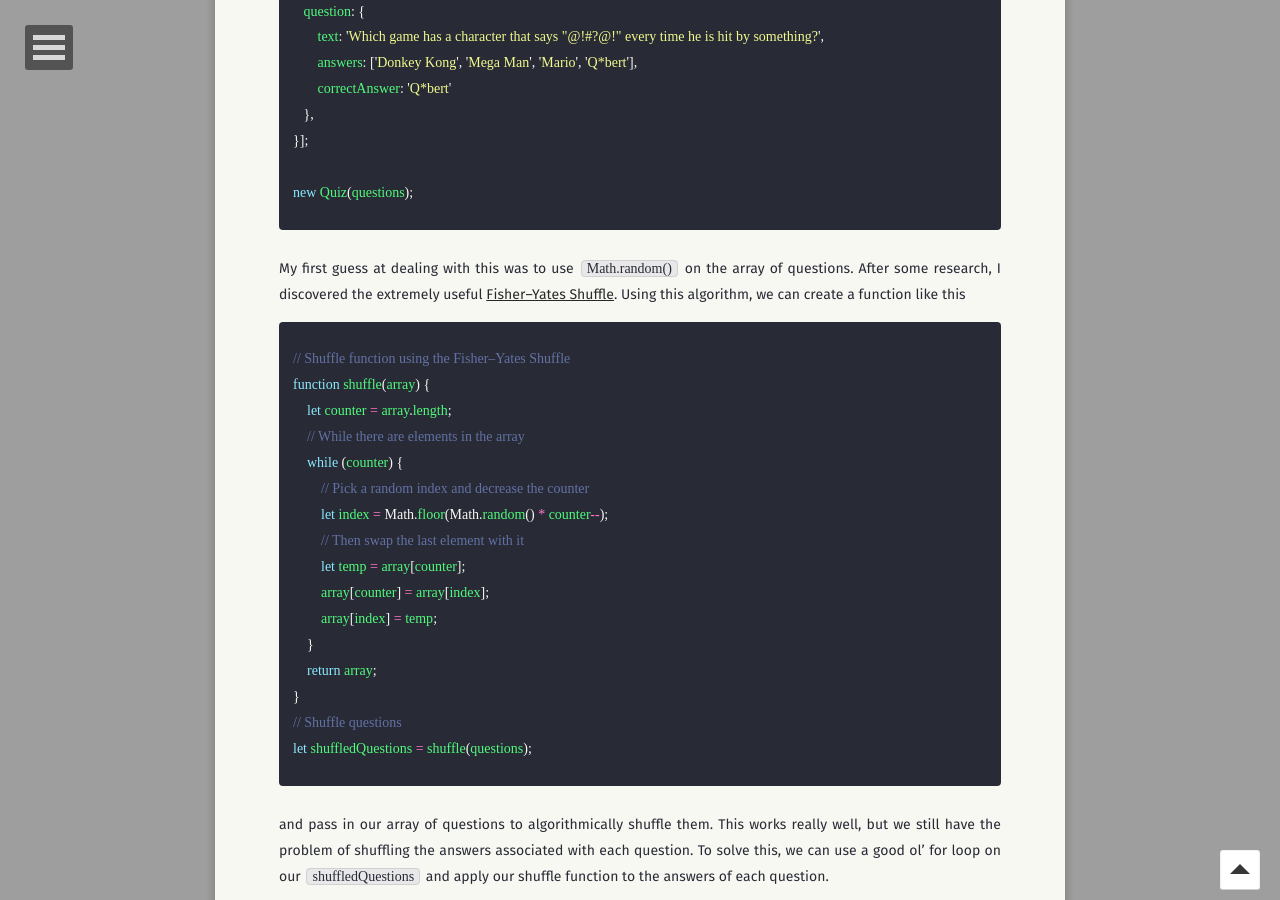
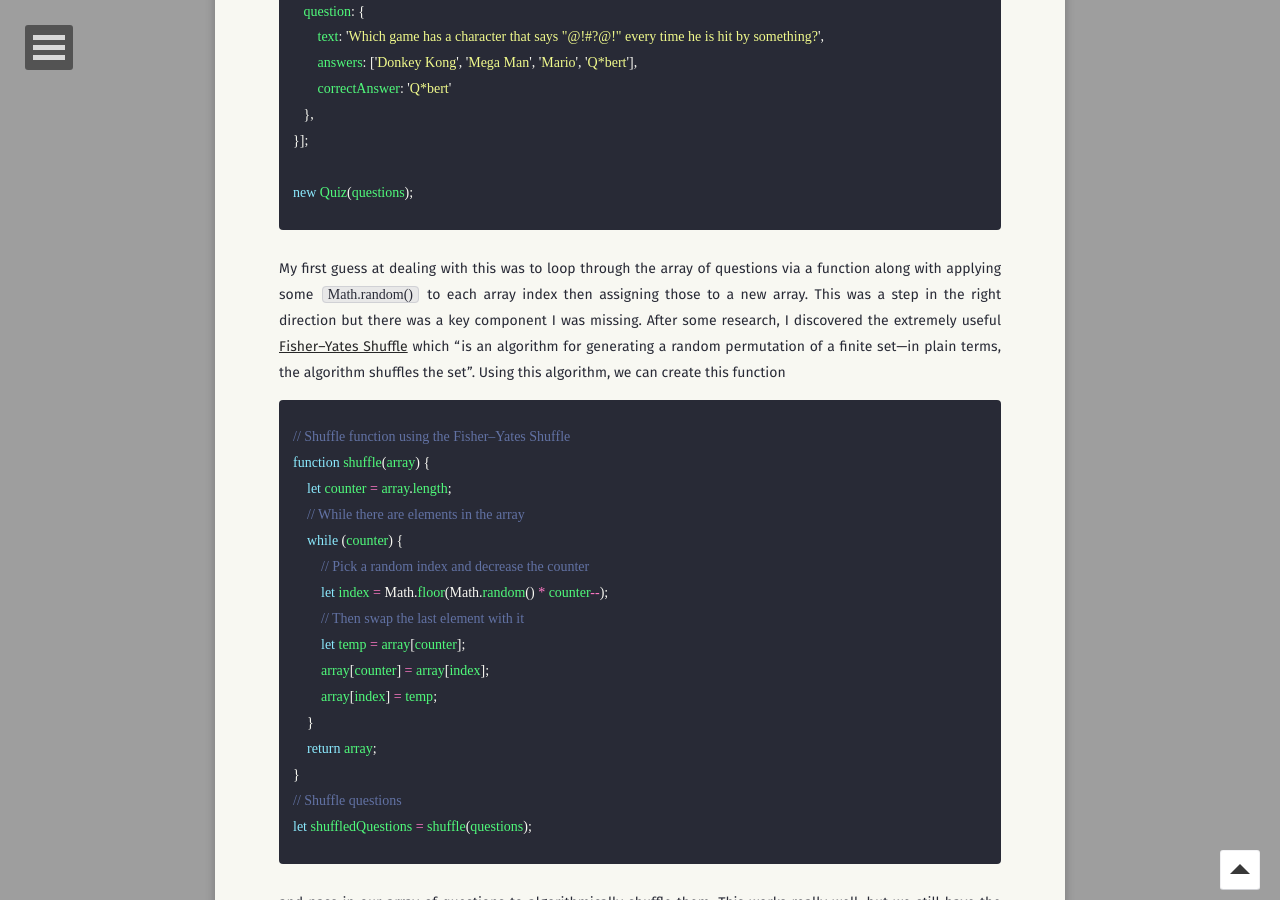
Before and after one commit to neurohacked/neurohacked.github.io, a Jekyll site: the page built from _posts/2016-11-10-shuffling-arrays-with-fisheryates.md, in a window 1280 px wide and 900 px high, scrolled down 1323 px. Built offline with Jekyll 4.4.1, drawn with Linux system fonts in a browser that asks for light colours; some web fonts are replaced; comment, search, counter and statistics services are not loaded.

Commit message:
update shuffle blog

```diff
--- a/_posts/2016-11-10-shuffling-arrays-with-fisheryates.md
+++ b/_posts/2016-11-10-shuffling-arrays-with-fisheryates.md
@@ -53,7 +53,7 @@ const questions = [{
 new Quiz(questions);
 {% endhighlight %}
 
-My first guess at dealing with this was to use `Math.random()` on the array of questions. After some research, I discovered the extremely useful [Fisher–Yates Shuffle](https://en.wikipedia.org/wiki/Fisher%E2%80%93Yates_shuffle). Using this algorithm, we can create a function like this
+My first guess at dealing with this was to loop through the array of questions via a function along with applying some `Math.random()` to each array index then assigning those to a new array. This was a step in the right direction but there was a key component I was missing. After some research, I discovered the extremely useful [Fisher–Yates Shuffle](https://en.wikipedia.org/wiki/Fisher%E2%80%93Yates_shuffle) which "is an algorithm for generating a random permutation of a finite set—in plain terms, the algorithm shuffles the set". Using this algorithm, we can create this function
 
 {% highlight javascript %}
 // Shuffle function using the Fisher–Yates Shuffle
```
